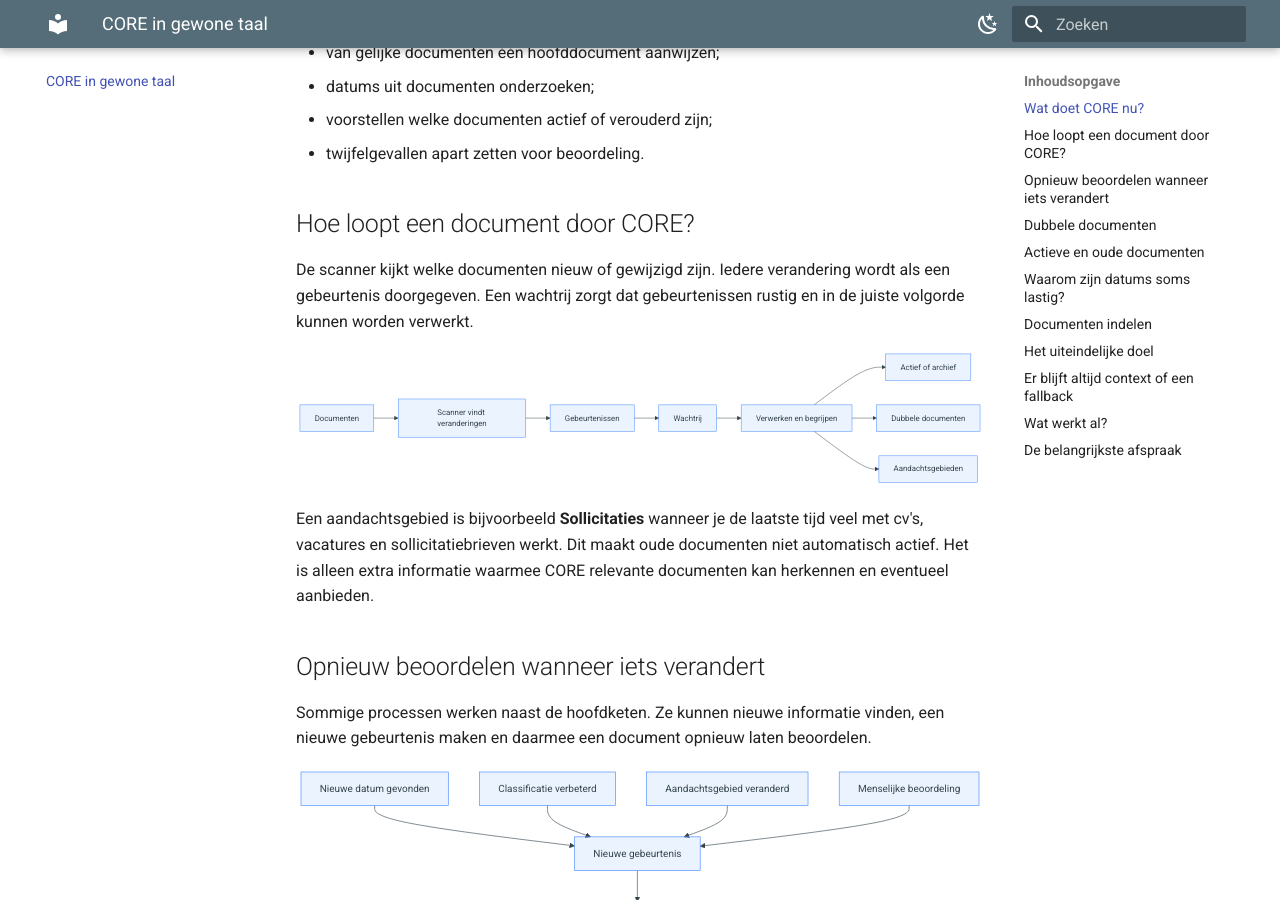
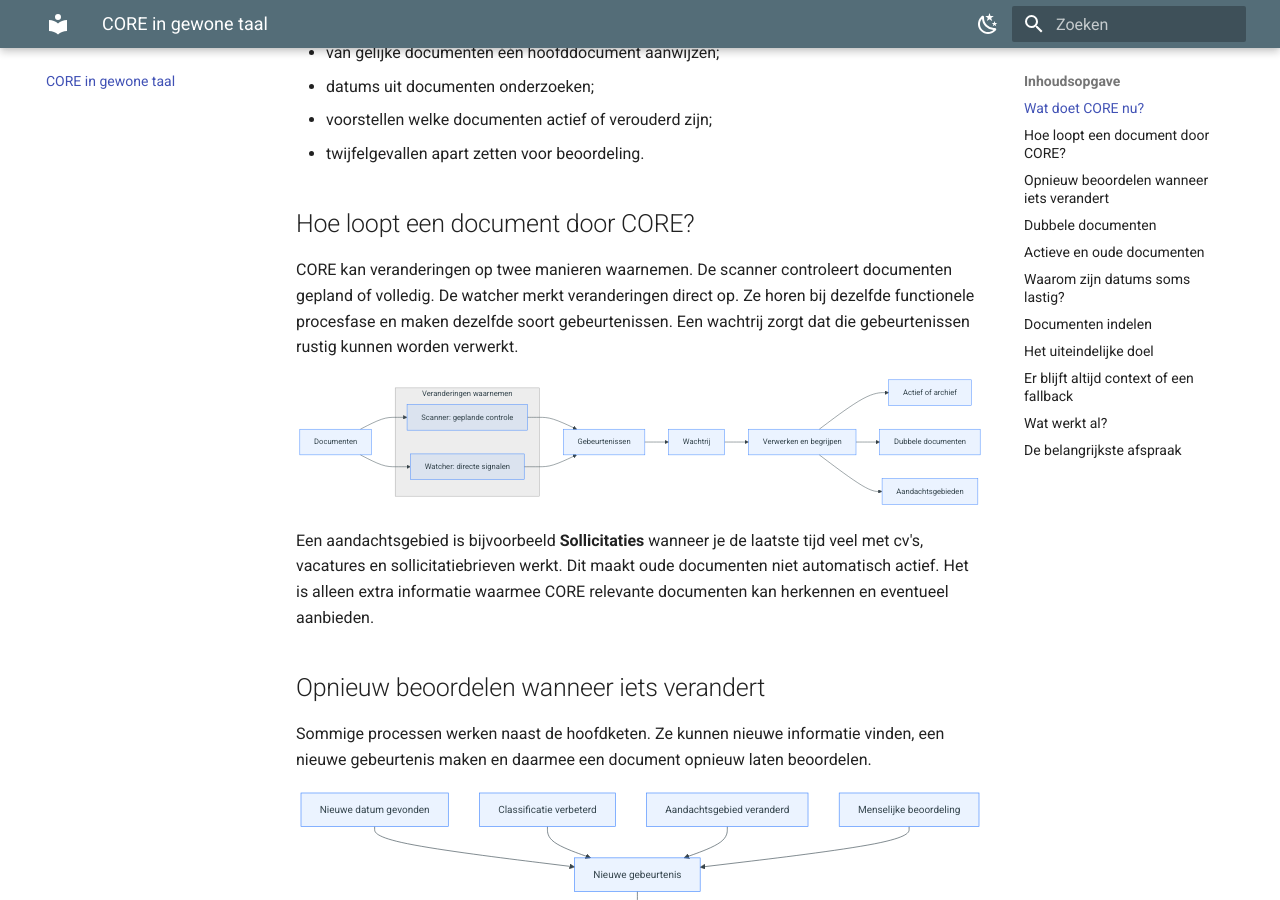
Before and after one commit to hugcoding/core-platform, an MkDocs documentation site: the page built from docs/wiki/core-in-gewone-taal.md, in a window 1280 px wide and 900 px high, scrolled down 663 px. Built offline with MkDocs 1.6.1 and Material for MkDocs 9.7.7, drawn with Linux system fonts in a browser that asks for light colours.

Commit message:
Group scanner and watcher as change detection

````diff
--- a/docs/wiki/core-in-gewone-taal.md
+++ b/docs/wiki/core-in-gewone-taal.md
@@ -28,14 +28,23 @@ CORE kan momenteel:
 
 ## Hoe loopt een document door CORE?
 
-De scanner kijkt welke documenten nieuw of gewijzigd zijn. Iedere verandering
-wordt als een gebeurtenis doorgegeven. Een wachtrij zorgt dat gebeurtenissen
-rustig en in de juiste volgorde kunnen worden verwerkt.
+CORE kan veranderingen op twee manieren waarnemen. De scanner controleert
+documenten gepland of volledig. De watcher merkt veranderingen direct op. Ze
+horen bij dezelfde functionele procesfase en maken dezelfde soort gebeurtenissen.
+Een wachtrij zorgt dat die gebeurtenissen rustig kunnen worden verwerkt.
 
 ```mermaid
 flowchart LR
-    A["Documenten"] --> B["Scanner vindt veranderingen"]
-    B --> C["Gebeurtenissen"]
+    A["Documenten"] --> S
+    A --> W
+
+    subgraph B["Veranderingen waarnemen"]
+        S["Scanner: geplande controle"]
+        W["Watcher: directe signalen"]
+    end
+
+    S --> C["Gebeurtenissen"]
+    W --> C
     C --> D["Wachtrij"]
     D --> E["Verwerken en begrijpen"]
     E --> F["Actief of archief"]
````
